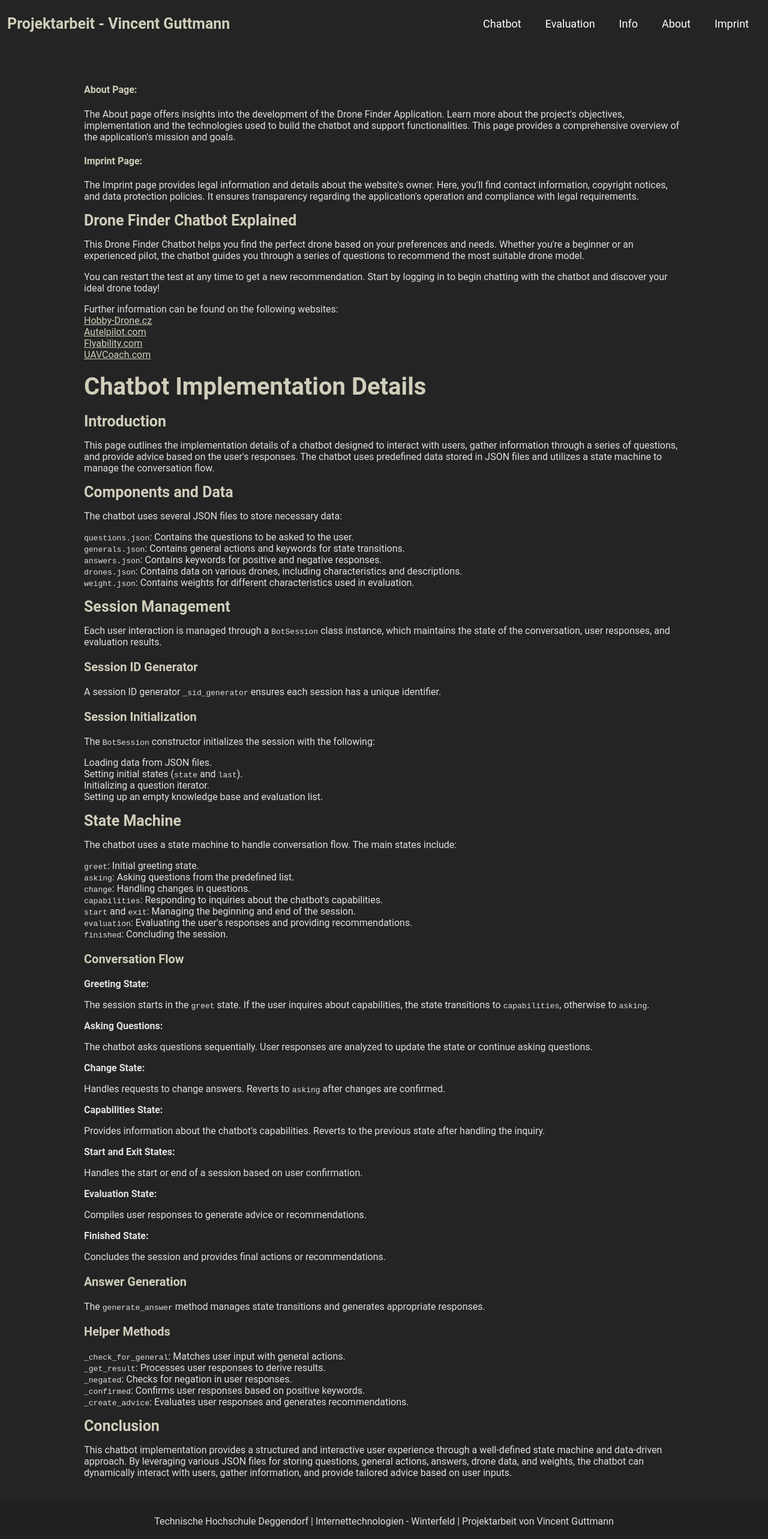
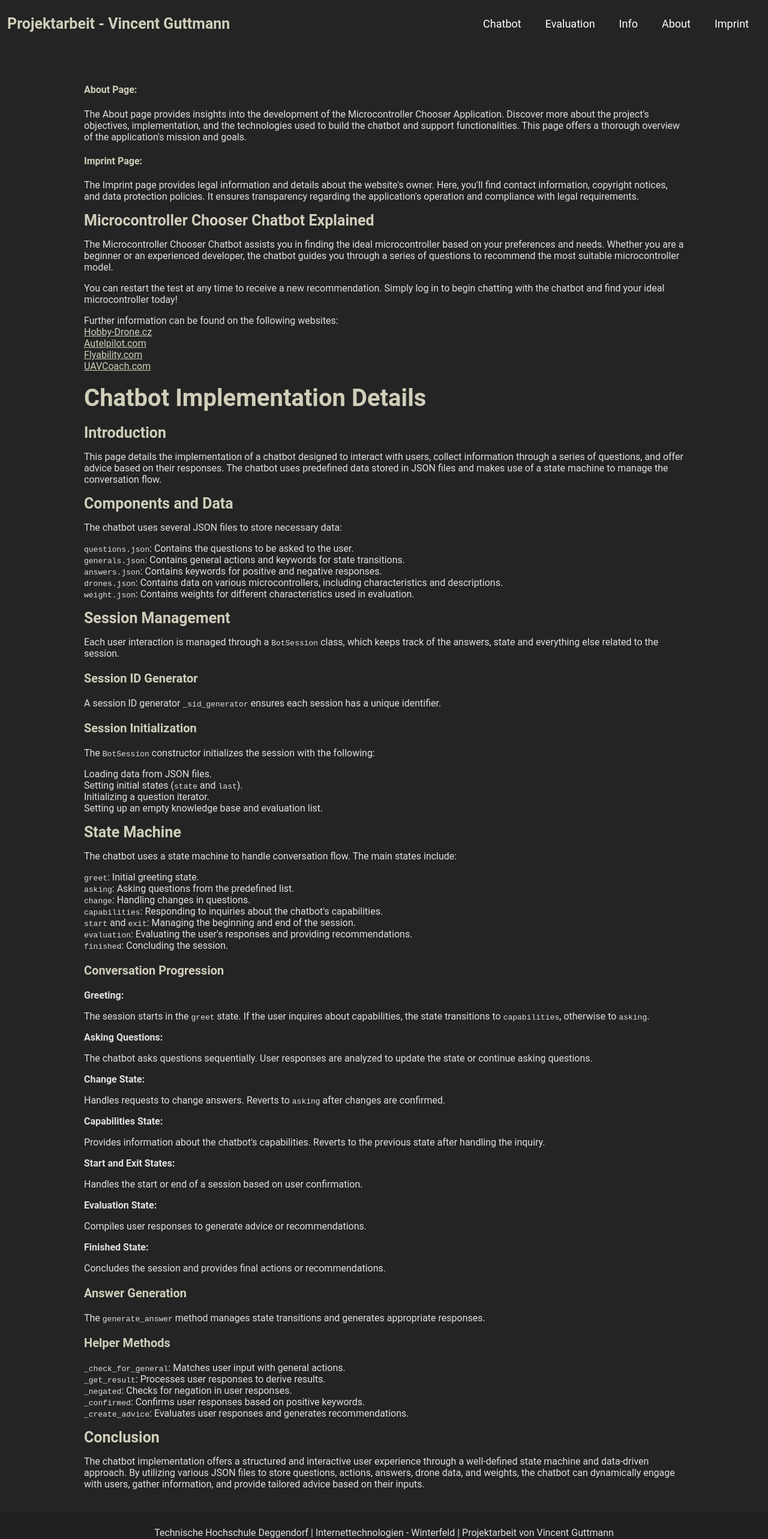
Before and after one commit to vguttmann/internettech, an Angular app: page /about in a window 1280 px wide. Shown: the top 2566 px of the page at 60% size. Built offline with nearby package versions, Linux system fonts and the light colour scheme.

Commit message:
aaaaaaaaa

```diff
--- a/src/app/about/about.component.html
+++ b/src/app/about/about.component.html
@@ -8,9 +8,7 @@ description: display of the about page
 <div class="container">
   <h4>About Page:</h4>
     <p>
-      The About page offers insights into the development of the Drone Finder Application. Learn more about the
-      project's objectives, implementation and the technologies used to build the chatbot and support functionalities.
-      This page provides a comprehensive overview of the application's mission and goals.
+      The About page provides insights into the development of the Microcontroller Chooser Application. Discover more about the project's objectives, implementation, and the technologies used to build the chatbot and support functionalities. This page offers a thorough overview of the application's mission and goals.
     </p>
 
     <h4>Imprint Page:</h4>
@@ -20,15 +18,12 @@ description: display of the about page
       application's operation and compliance with legal requirements.
     </p>
 
-    <h2>Drone Finder Chatbot Explained</h2>
+    <h2>Microcontroller Chooser Chatbot Explained</h2>
     <p>
-      This Drone Finder Chatbot helps you find the perfect drone based on your preferences and needs.
-      Whether you're a beginner or an experienced pilot, the chatbot guides you through a series of
-      questions to recommend the most suitable drone model.
+      The Microcontroller Chooser Chatbot assists you in finding the ideal microcontroller based on your preferences and needs. Whether you are a beginner or an experienced developer, the chatbot guides you through a series of questions to recommend the most suitable microcontroller model.
     </p>
     <p>
-      You can restart the test at any time to get a new recommendation.
-      Start by logging in to begin chatting with the chatbot and discover your ideal drone today!
+      You can restart the test at any time to receive a new recommendation. Simply log in to begin chatting with the chatbot and find your ideal microcontroller today!
     </p>
     <p>
       Further information can be found on the following websites:<br>
@@ -40,9 +35,7 @@ description: display of the about page
 
     <h1>Chatbot Implementation Details</h1>
     <h2>Introduction</h2>
-    <p>This page outlines the implementation details of a chatbot designed to interact with users, gather information
-        through a series of questions, and provide advice based on the user's responses. The chatbot uses predefined
-        data stored in JSON files and utilizes a state machine to manage the conversation flow.</p>
+    <p>This page details the implementation of a chatbot designed to interact with users, collect information through a series of questions, and offer advice based on their responses. The chatbot uses predefined data stored in JSON files and makes use of a state machine to manage the conversation flow.</p>
 
     <h2>Components and Data</h2>
     <p>The chatbot uses several JSON files to store necessary data:</p>
@@ -50,14 +43,12 @@ description: display of the about page
     <p><code>questions.json</code>: Contains the questions to be asked to the user.<br>
     <code>generals.json</code>: Contains general actions and keywords for state transitions.<br>
     <code>answers.json</code>: Contains keywords for positive and negative responses.<br>
-    <code>drones.json</code>: Contains data on various drones, including characteristics and descriptions.<br>
+    <code>drones.json</code>: Contains data on various microcontrollers, including characteristics and descriptions.<br>
     <code>weight.json</code>: Contains weights for different characteristics used in evaluation.</p>
 
 
     <h2>Session Management</h2>
-    <p>Each user interaction is managed through a <code>BotSession</code> class instance, which maintains the state of
-        the
-        conversation, user responses, and evaluation results.</p>
+    <p>Each user interaction is managed through a <code>BotSession</code> class, which keeps track of the answers, state and everything else related to the session.</p>
 
     <h3>Session ID Generator</h3>
     <p>A session ID generator <code>_sid_generator</code> ensures each session has a unique identifier.</p>
@@ -83,8 +74,8 @@ description: display of the about page
     <code>finished</code>: Concluding the session.</p>
 
 
-    <h3>Conversation Flow</h3>
-    <p><strong>Greeting State:</strong></p>
+    <h3>Conversation Progression</h3>
+    <p><strong>Greeting:</strong></p>
     <p>The session starts in the <code>greet</code> state. If the user inquires about capabilities, the state
         transitions to
         <code>capabilities</code>, otherwise to <code>asking</code>.</p>
@@ -122,10 +113,5 @@ description: display of the about page
 
 
     <h2>Conclusion</h2>
-    <p>This chatbot implementation provides a structured and interactive user experience through a well-defined state
-        machine and data-driven approach. By leveraging various JSON files for storing questions, general actions,
-        answers,
-        drone data, and weights, the chatbot can dynamically interact with users, gather information, and provide
-        tailored
-        advice based on user inputs.</p>
+    <p>The chatbot implementation offers a structured and interactive user experience through a well-defined state machine and data-driven approach. By utilizing various JSON files to store questions, actions, answers, drone data, and weights, the chatbot can dynamically engage with users, gather information, and provide tailored advice based on their inputs.</p>
 </div>
--- a/src/app/chat-page/chat-page.component.css
+++ b/src/app/chat-page/chat-page.component.css
@@ -37,7 +37,7 @@ description: style of the chat page
   min-height: 300px;
   width: 80vw;
   min-width: 300px;
-  max-width: 1000px;
+  max-width: 900px;
   flex-grow: 1;
   overflow-y: auto;
   margin: 12px;
--- a/src/app/chat-page/chat-page.component.html
+++ b/src/app/chat-page/chat-page.component.html
@@ -8,20 +8,16 @@ description: display of the chatbot page
 <div class="app-cont">
   <!-- additional info -->
   <div class="explanation">
-    <h2>Welcome to Drone Finder Application</h2>
-    <h3>Purpose of the Application:</h3>
+    <h2>Microcontroller Chooser v1</h2>
+    <h3>What does it do:</h3>
     <p>
-      Welcome to the Drone Finder Application, a project developed as part of our university coursework. This
-      application is designed to help you find the perfect drone that suits your needs and preferences. Whether you're
-      new to drones or an experienced pilot, our interactive chatbot guides you through a series of questions to
-      recommend the most suitable drone model for you.
+      This tool will help you choose the correct microcontroller/embedded processor solution for your application, budget and preexisting knowledge.
+      Whether you're an embedded veteran looking to validate preexisting beliefs, or a beginner looking for some guidance - we have what you need!
     </p>
-
+    <br>
     <h3>About the Application:</h3>
     <p>
-      This application serves as a platform where users can interact with the Drone Finder Chatbot to discover drones
-      based on their specific requirements. The chatbot takes into account factors such as application, budget,
-      automation and desired features to provide optimal recommendations.
+      This application functions as a platform where users can engage with the Microcontroller Chooser Chatbot to find microcontrollers tailored to their specific needs. The chatbot considers factors such as application, budget, toolchain, and desired features to deliver the best recommendations.
     </p>
   </div>
 
--- a/src/index.html
+++ b/src/index.html
@@ -1,9 +1,4 @@
-<!--
-last change: 24.06.2024
-author: Vincent Guttmann
 
-description: html overhead for the application
--->
 <!doctype html>
 <html lang="en">
 <head>
@@ -14,7 +9,6 @@ description: html overhead for the application
     <link rel="icon" type="image/x-icon" href="favicon.ico">
 </head>
 <body>
-    <!-- Content inside of components -->
     <app-root></app-root>
 </body>
 </html>
```
